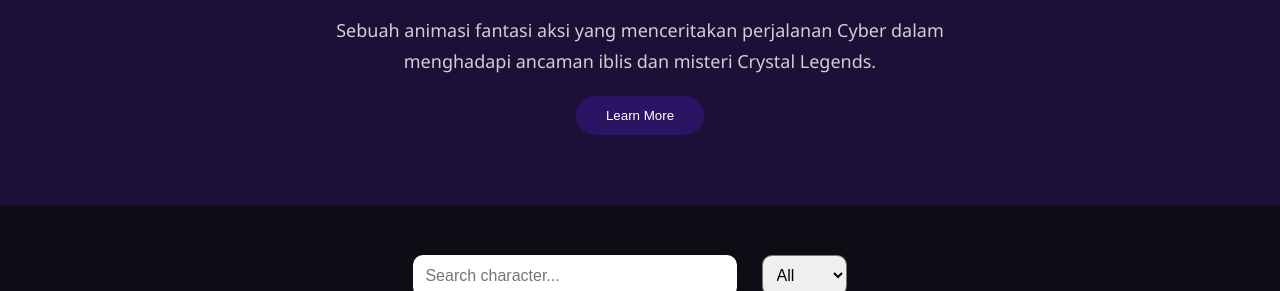
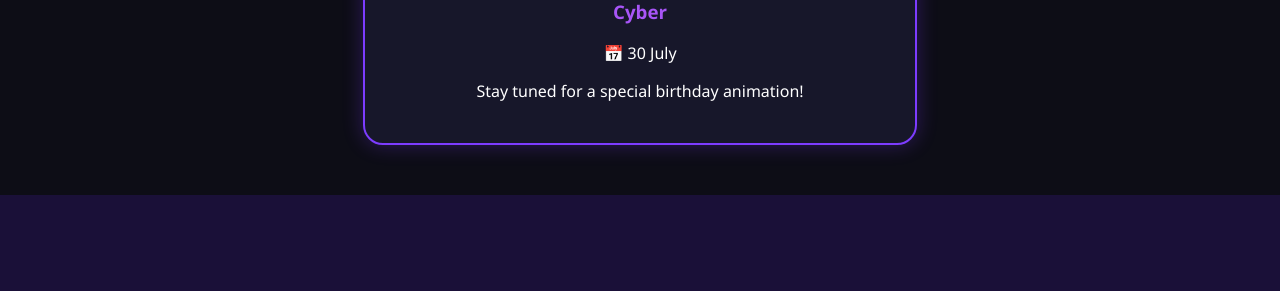
Before and after one commit to Skeeper43/cyber-story-web, a plain HTML site: page index.html in a window 1280 px wide. Shown: the part 817-1108 px from the top of the page. Drawn offline with Linux system fonts and the light colour scheme.

Commit message:
Add birthday section

```diff
--- a/index.html
+++ b/index.html
@@ -225,6 +225,25 @@ footer p{
     margin:8px 0;
 }
 
+.birthday{
+    text-align:center;
+    padding:50px 20px;
+}
+
+.birthday-card{
+    max-width:500px;
+    margin:auto;
+    background:#17172a;
+    border:2px solid #7d3cff;
+    border-radius:20px;
+    padding:25px;
+    box-shadow:0 0 20px rgba(125,60,255,.3);
+}
+
+.birthday-card h3{
+    color:#a855f7;
+}
+
 </style>
 </head>
 
@@ -270,6 +289,22 @@ footer p{
     <button onclick="document.getElementById('characters').scrollIntoView({behavior:'smooth'})">
     Characters
     </button>
+</section>
+
+<section class="birthday">
+
+<h2>🎉 Upcoming Birthday</h2>
+
+<div class="birthday-card">
+
+<h3>Cyber</h3>
+
+<p>📅 30 July</p>
+
+<p>Stay tuned for a special birthday animation!</p>
+
+</div>
+
 </section>
 
 <section class="project">
```
